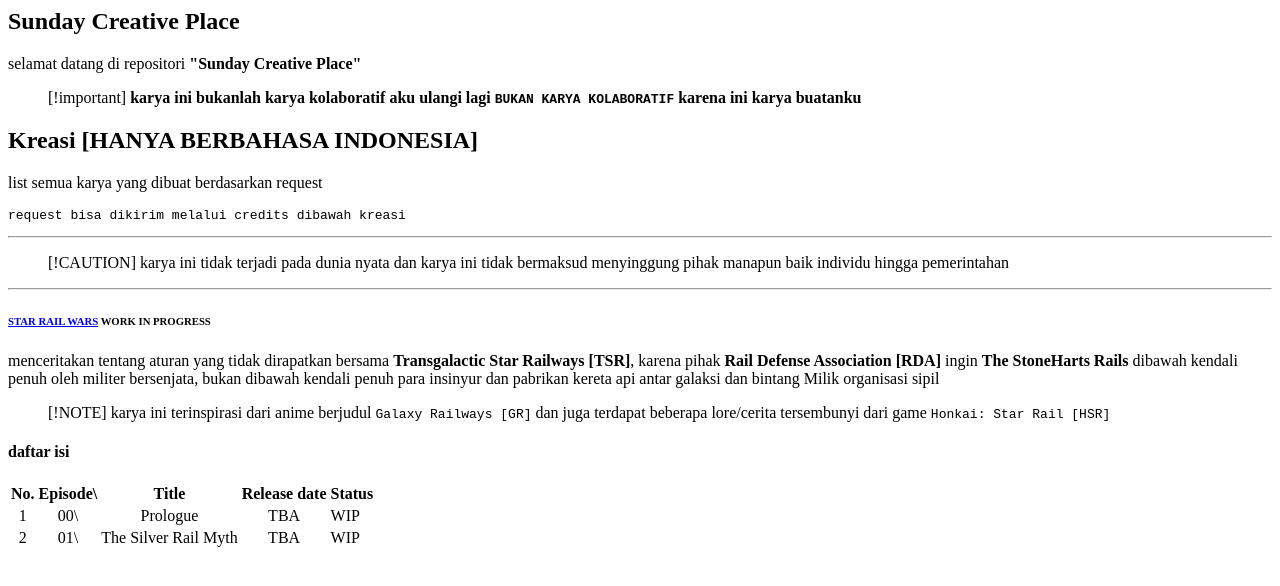
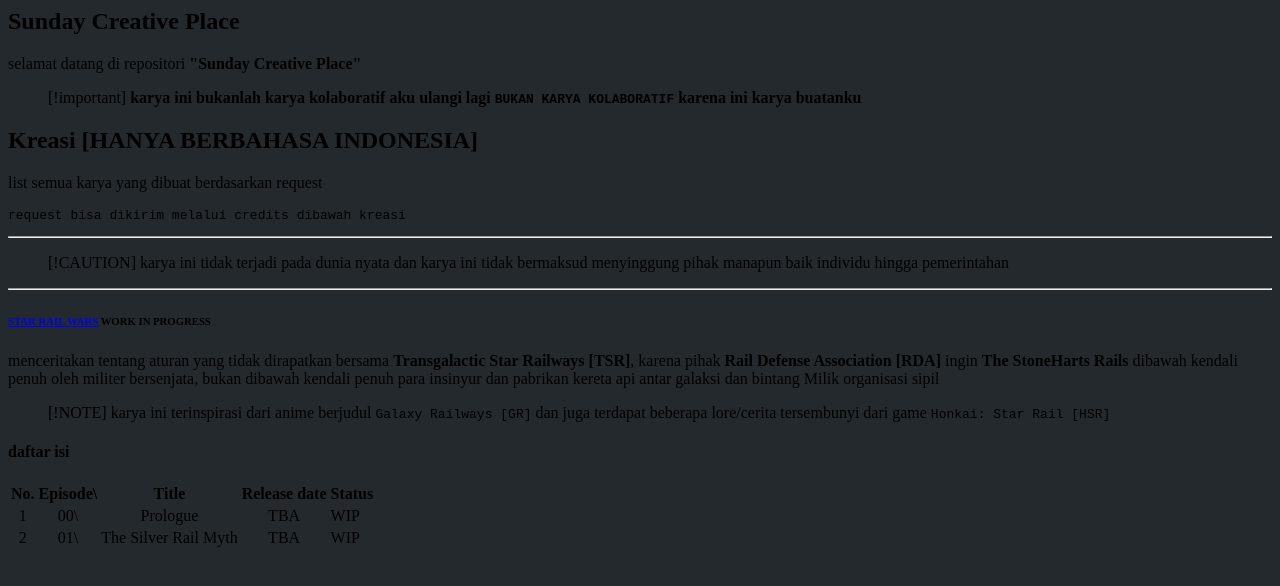
Before and after one commit to sryaarf/sryaa-verikagoras, a plain HTML site: page index.html in a window 1280 px wide. Drawn offline with Linux system fonts and the light colour scheme.

Commit message:
Update index.html

```diff
--- a/index.html
+++ b/index.html
@@ -1,8 +1,12 @@
 <html>
 <head>
   <title>HALAMAN UTAMA</title>
+  <style>
+    body {
+      background-color: #24292e;
+  </style>
 </head>
-<body style="background-color": #24292e>
+<body>
 <h2 id="sunday-creative-place">Sunday Creative Place</h2>
 <p>selamat datang di repositori <strong>&quot;Sunday Creative Place&quot;</strong></p>
 <blockquote>
```
